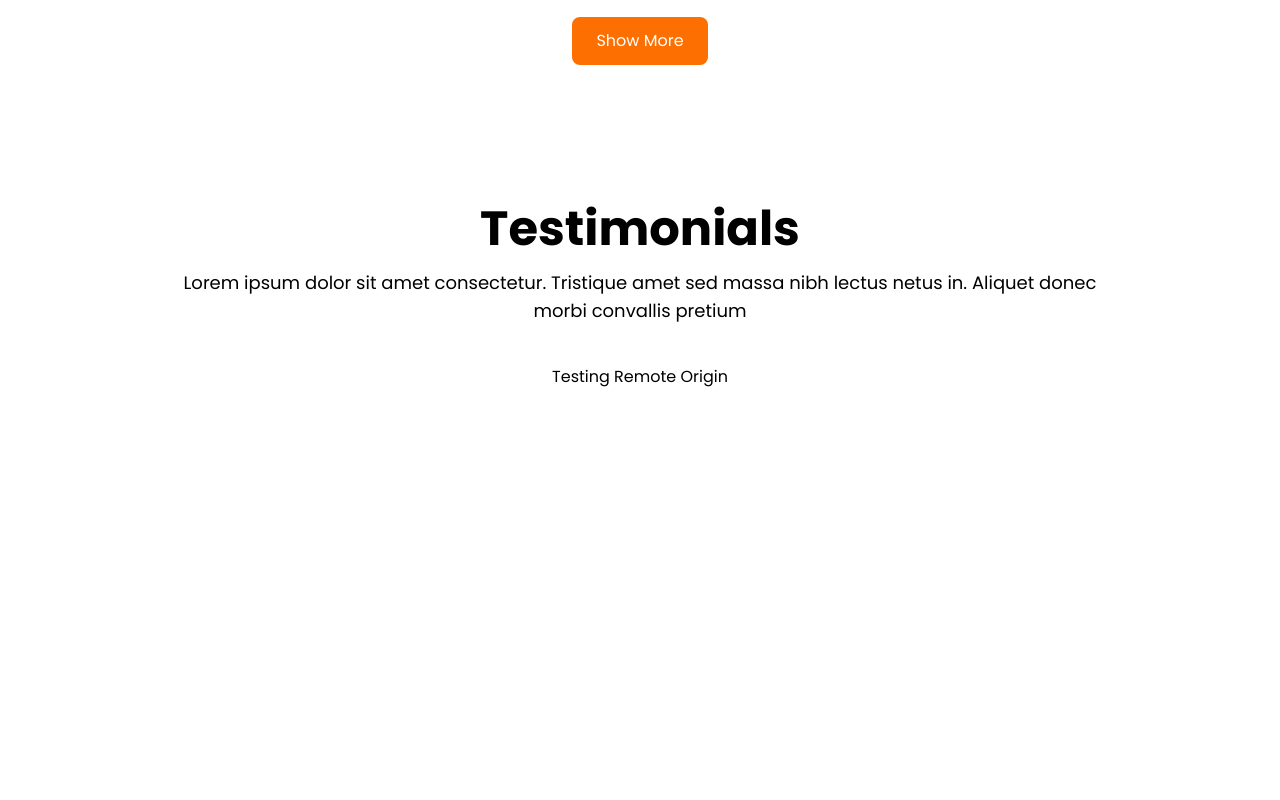
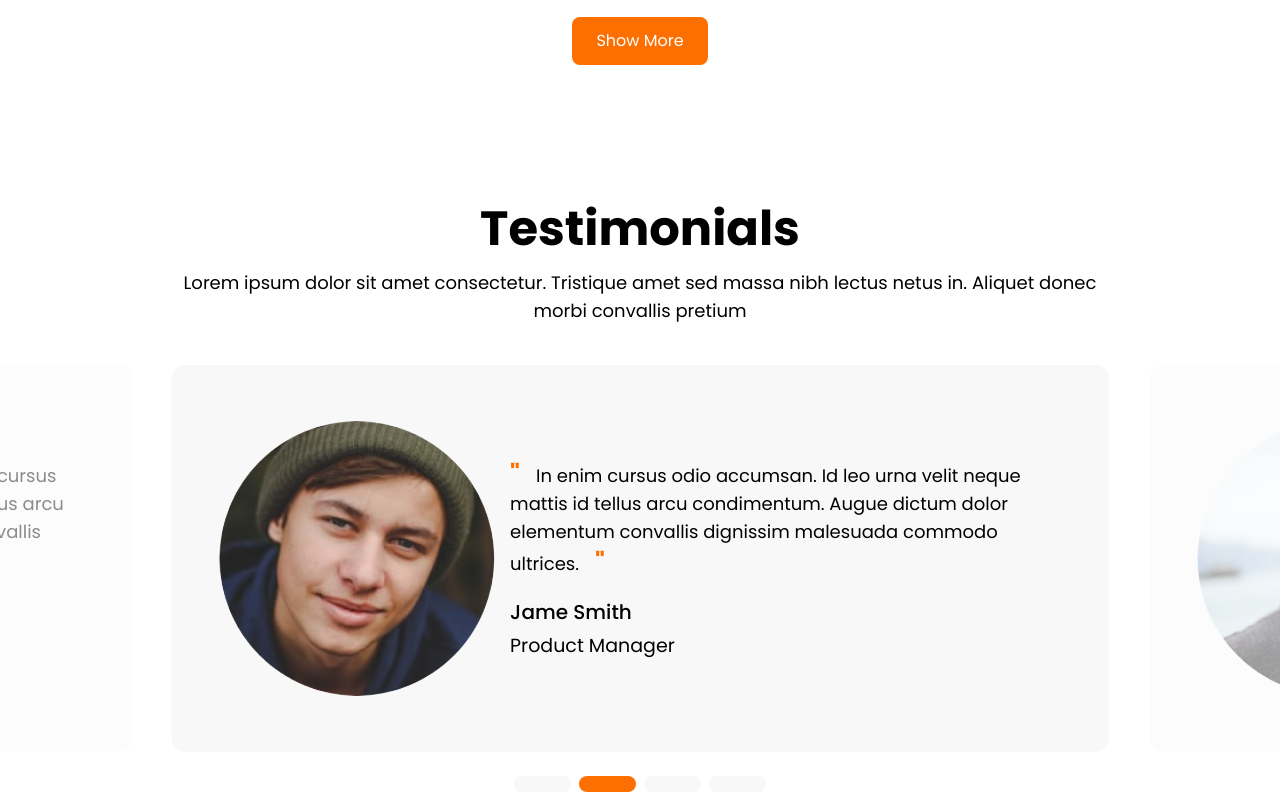
Before and after one commit to ShadmanSakib22/jr-frontend-assign-uiuxportfolio, a Next.js app: page / in a window 1280 px wide. Shown: the part 4082-4882 px from the top of the page. Before the commit the page ends 4471 px from the top, so only its background shows below. Built offline with nearby package versions, Linux system fonts and the light colour scheme.

Commit message:
Testimonial c

```diff
--- a/src/app/globals.css
+++ b/src/app/globals.css
@@ -41,3 +41,32 @@ body {
     @apply text-sm md:text-base lg:text-lg xl:text-[21px] xl:leading-[31.5px];
   }
 }
+
+.mySwiper {
+  overflow: hidden;
+  /* Hide overflow to prevent showing full slides */
+}
+
+.swiper-slide {
+  opacity: 0.45;
+  /* Set default opacity for all slides */
+  transition: opacity 0.3s ease;
+  /* Smooth transition for opacity */
+}
+
+.swiper-slide-active {
+  opacity: 1;
+  /* Full opacity for the active slide */
+}
+
+.swiper-custom-pagination .swiper-pagination-bullet {
+  background-color: #D9D9D9 !important;
+  border-radius: 8px !important;
+  width: 57px !important;
+  height: 16px !important;
+  margin: 0 9px;
+}
+
+.swiper-custom-pagination .swiper-pagination-bullet-active {
+  background-color: #FD6F00 !important;
+}
--- a/src/app/page.js
+++ b/src/app/page.js
@@ -2,6 +2,8 @@ import Button from "@/components/Button";
 import ProgressBar from "@/components/ProgressBar/ProgressBar";
 import ServiceCards from "@/components/ServiceCards";
 import Projects from "@/components/Projects";
+import TestimonialSlider from "@/components/Testimonials/TestimonialSlider";
+
 import Image from "next/image";
 
 export default function Home() {
@@ -137,7 +139,8 @@ export default function Home() {
       <div className="mt-[64px] lg:mt-[140px] container text-center">
         <h2 className="main-h2 mb-2 lg:mb-4">Projects</h2>
         <p className="body-text max-w-[80%] lg:max-w-[921px] mx-auto mb-6 lg:mb-10">
-          Lorem ipsum dolor sit amet consectetur. Mollis erat duis aliquam mauris est risus lectus. Phasellus consequat urna tellus
+          Lorem ipsum dolor sit amet consectetur. Mollis erat duis aliquam
+          mauris est risus lectus. Phasellus consequat urna tellus
         </p>
         {/* Projects Cards */}
         <Projects />
@@ -147,10 +150,12 @@ export default function Home() {
       <div className="mt-[64px] lg:mt-[140px] container text-center">
         <h2 className="main-h2 mb-2 lg:mb-4">Testimonials</h2>
         <p className="body-text max-w-[80%] lg:max-w-[932px] mx-auto mb-6 lg:mb-10">
-          Lorem ipsum dolor sit amet consectetur. Tristique amet sed massa nibh lectus netus in. Aliquet donec morbi convallis pretium</p>
-        {/* Testimonials Cards */}
-       Testing Remote Origin
-        </div>
+          Lorem ipsum dolor sit amet consectetur. Tristique amet sed massa nibh
+          lectus netus in. Aliquet donec morbi convallis pretium
+        </p>
+      </div>
+      {/* Testimonials Cards */}
+      <TestimonialSlider />
     </>
   );
 }
--- a/src/components/Testimonials/TestimonialCard.jsx
+++ b/src/components/Testimonials/TestimonialCard.jsx
@@ -1,51 +1,22 @@
+"use client";
 import React from "react";
 import Image from "next/image";
 
-const testimonialsData = [
-  {
-    id: 1,
-    quote:
-      "Lorem ipsum dolor sit amet consectetur. In enim cursus odio accumsan. Id leo urna velit neque mattis id tellus arcu condimentum. Augue dictum dolor elementum convallis dignissim malesuada commodo ultrices.",
-    name: "John Doe",
-    designation: "Senior Designer at Company",
-    image: {
-      src: "/testimonials/person1.png",
-      alt: "John Doe",
-      width: 235,
-      height: 235,
-    },
-  },
-  {
-    id: 2,
-    quote:
-      "In enim cursus odio accumsan. Id leo urna velit neque mattis id tellus arcu condimentum. Augue dictum dolor elementum convallis dignissim malesuada commodo ultrices.",
-    name: "Jane Smith",
-    designation: "Product Manager",
-    image: {
-      src: "/testimonials/person2.png",
-      alt: "Jane Smith",
-      width: 235,
-      height: 235,
-    },
-  },
-];
-
-const TestimonialCard = () => {
+const TestimonialCard = ({ testimonial }) => {
   return (
-    <div className="bg-light1 max-w-[80%] lg:max-w-[1087px] rounded-lg lg:rounded-[14px] px-8 lg:px-12 py-10 lg:py-14">
-      {testimonialsData.map((testimonial) => (
-        <div key={testimonial.id} className="flex gap-2">
+    <div className="bg-light1 text-black max-w-[80%] lg:max-w-[1087px] mx-auto rounded-lg lg:rounded-[14px] px-8 lg:px-12 py-10 lg:py-14 text-left">
+      <div className="flex flex-col md:flex-row gap-4 justify-between items-center">
         <Image
           src={testimonial.image.src}
           alt={testimonial.image.alt}
           width={testimonial.image.width}
           height={testimonial.image.height}
-            className="rounded-full"
+          className="rounded-full w-[175pxx] h-[175px] lg:w-[275px] lg:h-[275px] "
         />
         <div className="flex flex-col gap-2">
-            <p className="body-text">
+          <p className="body-text mb-3">
             <span className="text-orange font-bold sec-heading">"</span>
-              {testimonial.quote}
+            <span className="mx-4">{testimonial.quote}</span>
             <span className="text-orange font-bold sec-heading">"</span>
           </p>
 
@@ -55,7 +26,6 @@ const TestimonialCard = () => {
           </p>
         </div>
       </div>
-      ))}
     </div>
   );
 };
--- /dev/null
+++ b/src/components/Testimonials/TestimonialContext.jsx
@@ -0,0 +1,32 @@
+import { createContext } from "react";
+
+const testimonialsData = [
+  {
+    id: 1,
+    quote:
+      "Lorem ipsum dolor sit amet consectetur. In enim cursus odio accumsan. Id leo urna velit neque mattis id tellus arcu condimentum. Augue dictum dolor elementum convallis dignissim malesuada commodo ultrices.",
+    name: "John Doe",
+    designation: "Senior Designer at Company",
+    image: {
+      src: "/testimonials/person1.png",
+      alt: "John Doe",
+      width: 235,
+      height: 235,
+    },
+  },
+  {
+    id: 2,
+    quote:
+      "In enim cursus odio accumsan. Id leo urna velit neque mattis id tellus arcu condimentum. Augue dictum dolor elementum convallis dignissim malesuada commodo ultrices.",
+    name: "Jane Smith",
+    designation: "Product Manager",
+    image: {
+      src: "/testimonials/person2.png",
+      alt: "Jane Smith",
+      width: 235,
+      height: 235,
+    },
+  },
+];
+
+export const TestimonialsContext = createContext(testimonialsData);
--- a/src/components/Testimonials/TestimonialSlider.jsx
+++ b/src/components/Testimonials/TestimonialSlider.jsx
@@ -0,0 +1,103 @@
+"use client";
+import React from "react";
+import { Swiper, SwiperSlide } from "swiper/react";
+import { Pagination } from "swiper/modules";
+import TestimonialCard from "./TestimonialCard";
+
+import "swiper/css";
+import "swiper/css/pagination";
+import "swiper/css/navigation";
+
+const testimonialsData = [
+  {
+    id: 1,
+    quote:
+      "Lorem ipsum dolor sit amet consectetur. In enim cursus odio accumsan. Id leo urna velit neque mattis id tellus arcu condimentum. Augue dictum dolor elementum convallis dignissim malesuada commodo ultrices.",
+    name: "John Doe",
+    designation: "Senior Designer at Company",
+    image: {
+      src: "/testimonials/person1.png",
+      alt: "John Doe",
+      width: 235,
+      height: 235,
+    },
+  },
+  {
+    id: 2,
+    quote:
+      "In enim cursus odio accumsan. Id leo urna velit neque mattis id tellus arcu condimentum. Augue dictum dolor elementum convallis dignissim malesuada commodo ultrices.",
+    name: "Jame Smith",
+    designation: "Product Manager",
+    image: {
+      src: "/testimonials/person2.png",
+      alt: "Jane Smith",
+      width: 235,
+      height: 235,
+    },
+  },
+  {
+    id: 3,
+    quote:
+      "Lorem ipsum dolor sit amet consectetur. In enim cursus odio accumsan. Id leo urna velit neque mattis id tellus arcu condimentum. Augue dictum dolor elementum convallis dignissim malesuada commodo ultrices.",
+    name: "John Boe",
+    designation: "Senior Programer at Company",
+    image: {
+      src: "/testimonials/person1.png",
+      alt: "John Boe",
+      width: 235,
+      height: 235,
+    },
+  },
+  {
+    id: 4,
+    quote:
+      "In enim cursus odio accumsan. Id leo urna velit neque mattis id tellus arcu condimentum. Augue dictum dolor elementum convallis dignissim malesuada commodo ultrices.",
+    name: "Willie Smith",
+    designation: "Youtuber",
+    image: {
+      src: "/testimonials/person2.png",
+      alt: "Willie Smith",
+      width: 235,
+      height: 235,
+    },
+  },
+];
+
+const TestimonialSlider = () => {
+  return (
+    <div className="relative pb-12">
+      <Swiper
+        modules={[Pagination]}
+        grabCursor={true}
+        centeredSlides={true}
+        slidesPerView={1.35}
+        spaceBetween={-50}
+        initialSlide={1}
+        breakpoints={{
+          320: {
+            slidesPerView: 1,
+            spaceBetween: 10,
+          },
+          1280: {
+            slidesPerView: 1.35,
+            spaceBetween: 40,
+          },
+        }}
+        pagination={{
+          clickable: true,
+          el: ".swiper-custom-pagination",
+        }}
+        className="mySwiper"
+      >
+        {testimonialsData.map((testimonial) => (
+          <SwiperSlide key={testimonial.id}>
+            <TestimonialCard testimonial={testimonial} />
+          </SwiperSlide>
+        ))}
+      </Swiper>
+      <div className="swiper-custom-pagination absolute bottom-0 w-full flex justify-center" />
+    </div>
+  );
+};
+
+export default TestimonialSlider;
```
Also changed, not shown: package.json (+5 -4 lines), 1 other file (tests, documents, lock files or other folders). Lines whose indentation alone changed are shown as unchanged.
